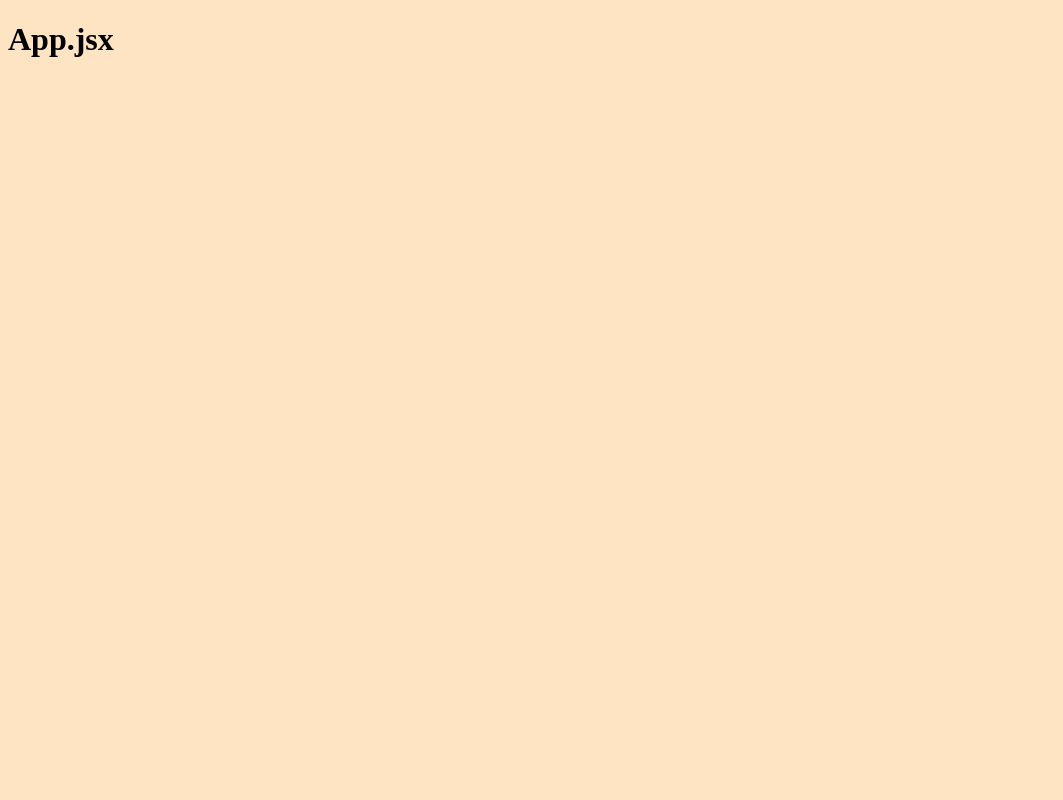
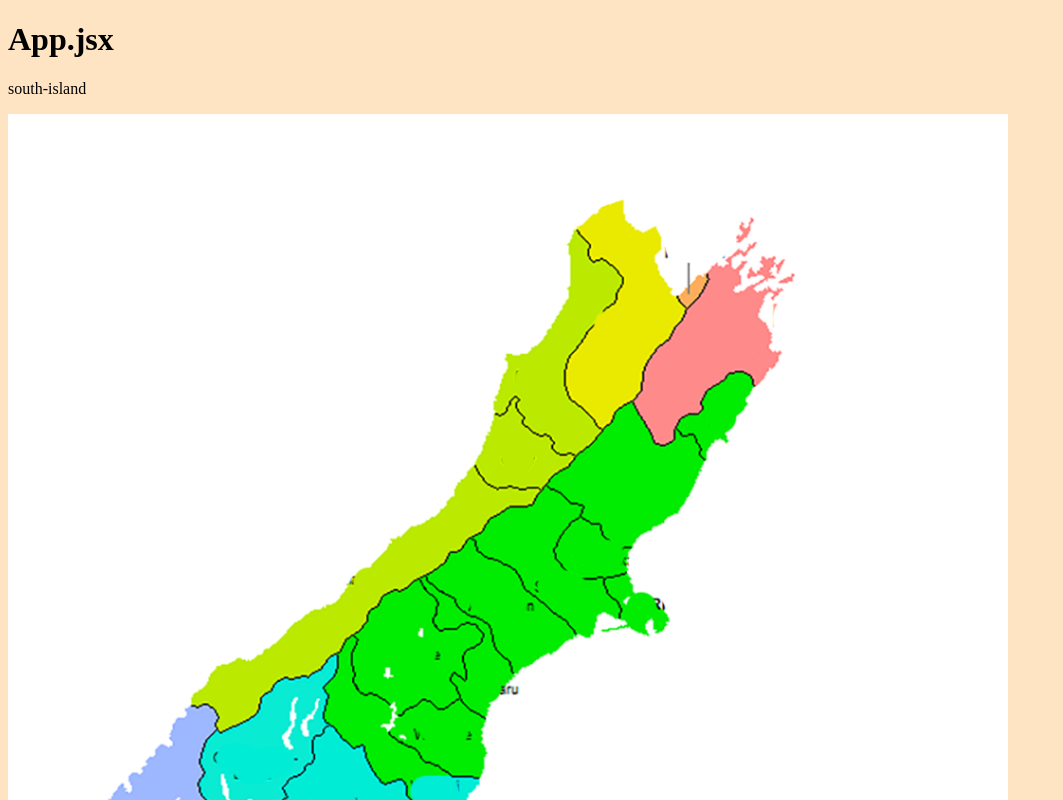
Before and after one commit to alexarlington/exhibit, a React (Create React App) app: page /south-island/south-island in a window 1280 px wide. Before the commit this address had no page. Shown: the top 800 px of the page, without its empty margins (0-1063 px from the left). Built offline with nearby package versions, Linux system fonts and the light colour scheme.

Commit message:
im a genius - finished the dynamicnessgit add .git add .

```diff
--- a/src/App.jsx
+++ b/src/App.jsx
@@ -1,19 +1,23 @@
 import React from 'react';
 import { Route, Routes } from 'react-router-dom';
 import './main.css';
+import octopusExhibit from './exhibit1.json'
+import southIslandExhibit from './exhibit2.json'
+import Home from './components/Home.jsx'
 import Octopus from './components/Octopus.jsx'
-import Octo from './components/Octo.jsx'
-import octopusExhibit from './exhibit1.json'
-// import southIslandExhibit from './exhibit2.json'
+import SouthIsland from './components/SouthIsland.jsx'
 
 function App() {
+  const octoData = octopusExhibit.pages
+  const southIslandData = southIslandExhibit.pages
 
   return (
     <div>
       <h1>App.jsx</h1>
       <Routes>
-        <Route path="/octopus" element={<Octopus data={octopusExhibit}/>} />
-        <Route path="/octopus/:id" element={<Octo exhibit={octopusExhibit}/>} />
+        <Route exact path="/" element={<Home />} />
+        <Route path="/octopus/:pagename" element={<Octopus data={octoData}/>} />
+        <Route path="/south-island/:pagename" element={<SouthIsland data={southIslandData}/>} />
       </Routes>
 
     </div>
--- /dev/null
+++ b/src/components/Home.jsx
@@ -0,0 +1,21 @@
+import React from "react";
+import { Link } from 'react-router-dom'
+
+
+function Home() {
+
+
+   return (<div>
+    <p>
+      hi from Home.jsx
+    </p>
+    <p>
+    <button><Link to={`/octopus/octopus-home`}>Octopus Exhibit</Link></button>
+    <button><Link to={`/south-island/south-island`}>South Island Exhibit </Link></button>
+    </p>
+
+   </div>)
+
+}
+
+ export default Home
--- a/src/components/Octo.jsx
+++ /dev/null
@@ -1,21 +0,0 @@
-import React from "react";
-import { useParams } from 'react-router-dom'
-
-
-function Octo(props) {
-  const { id } = useParams()
-
-  console.log("OI", props.exhibit.pages[id])
-
-   return (<div>
-    <h1>
-      hey: { id }
-    </h1>
-    <p>
-      {/* {props} */}
-    </p>
-   </div>);
-
-}
-
- export default Octo
--- a/src/components/Octopus.jsx
+++ b/src/components/Octopus.jsx
@@ -3,18 +3,28 @@ import { useParams } from 'react-router-dom'
 
 
 function Octopus(props) {
-  // const { id } = useParams()
-  // const pageData  = octopusExhibit.find(page => page.id === id)
+  const { pagename } = useParams()
+  const arrayOct = props.data
 
+  const findOct = arrayOct.find(x => {
+    return x.id === pagename
+  })
+  const findArrayOct = [findOct]
 
-  console.log(props)
+  const indexOct = findArrayOct.findIndex(page => {
+    return page.id === findOct.id
+  })
+  const octopus = findArrayOct[indexOct]
 
-   return (<div>
-    <p>
-      hi from Octopus.jsx
-    </p>
-    <img src="/images/close-up-1.jpg" alt="tenticle" />
-   </div>);
+ return (
+  <>
+  <p>
+  {octopus.id}
+  </p>
+  <img src={octopus.image.src} alt={octopus.image.alt}/>
+ </>
+ );
+
 
 }
 
--- a/src/components/SouthIsland.jsx
+++ b/src/components/SouthIsland.jsx
@@ -0,0 +1,31 @@
+import React from "react";
+import { useParams } from 'react-router-dom'
+
+
+function SouthIsland(props) {
+ const { pagename } = useParams()
+ const arraySouth = props.data
+
+ const findSouth = arraySouth.find(x => {
+   return x.id === pagename
+ })
+ console.log(arraySouth)
+ const findArraySouth = [findSouth]
+
+ const indexSouth = findArraySouth.findIndex(page => {
+   return page.id === findSouth.id
+ })
+ const southIsland = findArraySouth[indexSouth]
+
+return (
+ <>
+ <p>
+ {southIsland.id}
+ </p>
+ <img src={southIsland.image.src} alt={southIsland.image.alt}/>
+</>
+);
+
+}
+
+ export default SouthIsland
--- a/src/exhibit1.json
+++ b/src/exhibit1.json
@@ -1,5 +1,5 @@
 {
- "id": "exhibit1",
+ "exhibit": "octopus",
  "pages": [
   {
    "id": "octopus-home",
--- a/src/exhibit2.json
+++ b/src/exhibit2.json
@@ -1,6 +1,6 @@
 
 {
- "id": "exhibit2",
+ "exhibit": "south-island",
  "pages": [
   {
     "id": "south-island",
```
Also changed, not shown: 1 other file (tests, documents, lock files or other folders).
